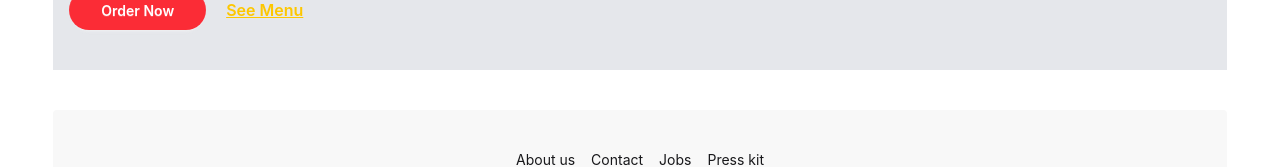
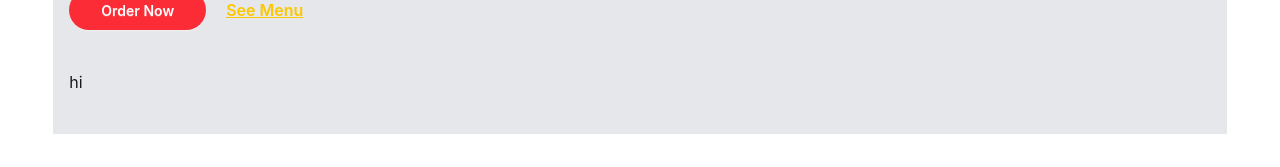
Before and after one commit to asik247/localChefBazaar_client, a React (Vite) app: page / in a window 1280 px wide. Shown: the part 569-736 px from the top of the page. Built offline with nearby package versions, Linux system fonts and the light colour scheme.

Commit message:
hero desing using frmer motion

```diff
--- a/src/Pages/HeroSection/Hero.jsx
+++ b/src/Pages/HeroSection/Hero.jsx
@@ -99,7 +99,9 @@ const Hero = () => {
             😋
           </motion.div>
         </motion.div>
-
+            <div>
+              <h1>hi</h1>
+            </div>
       </div>
     </section>
    );
```
